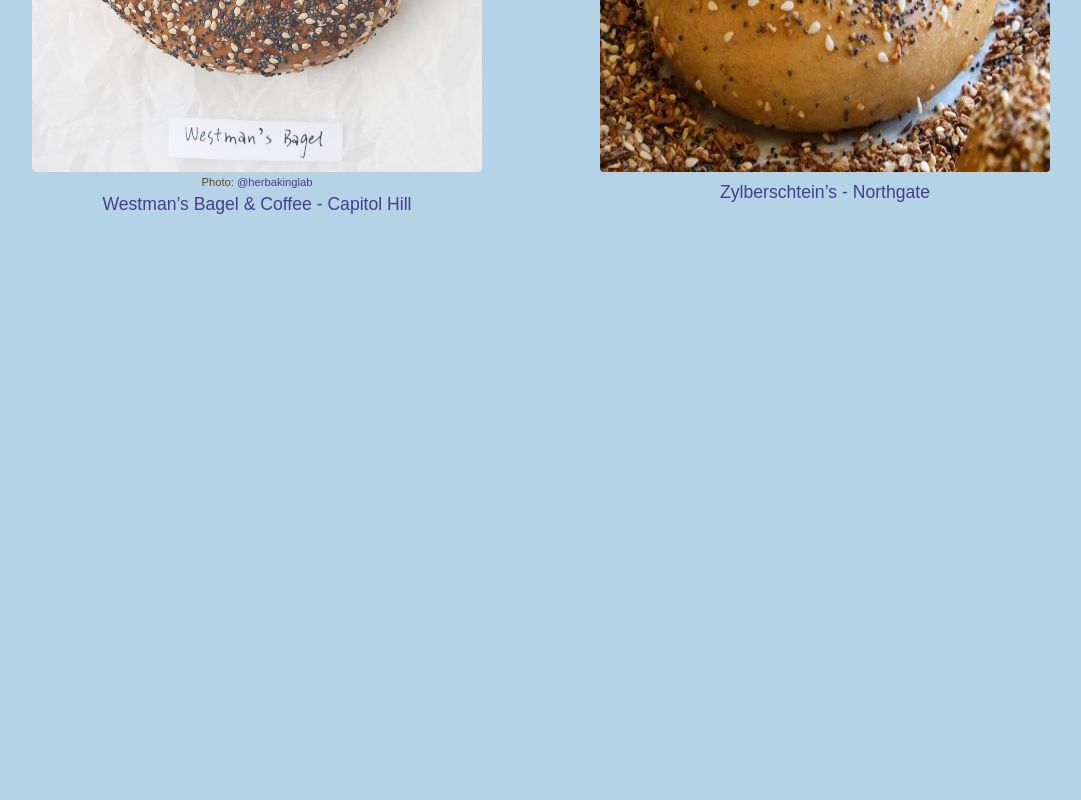
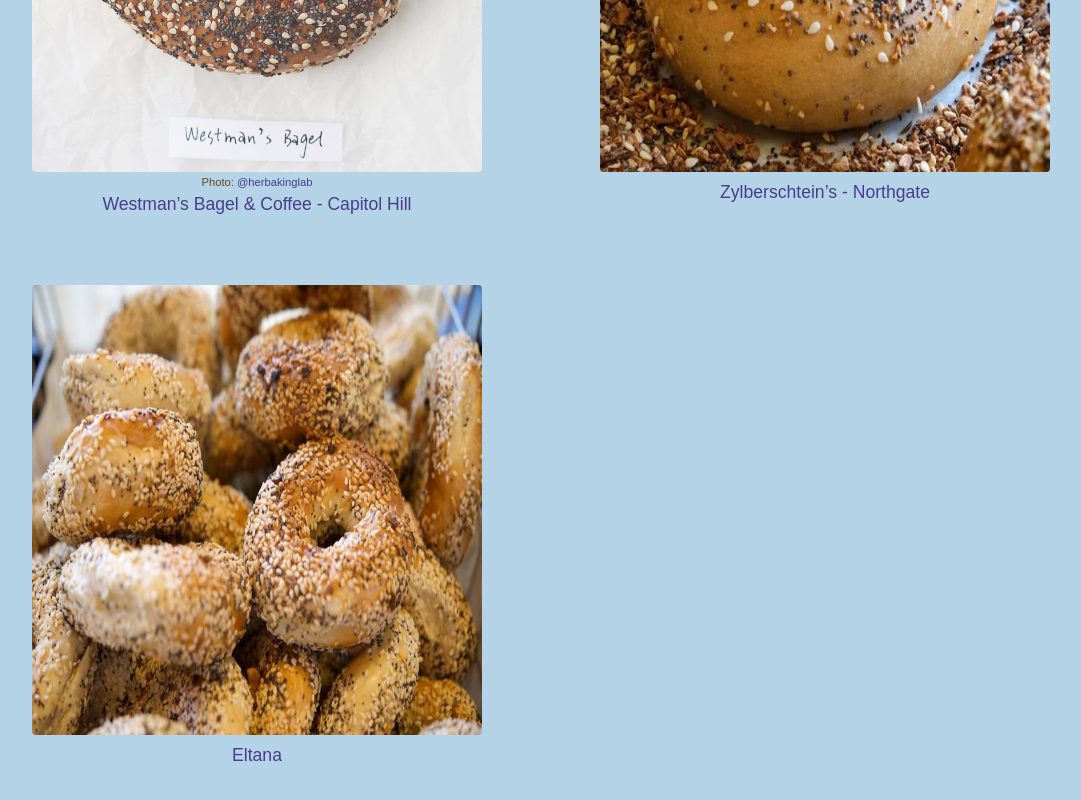
Before and after one commit to dylanbussone/bagel-quest, a Next.js app: page / in a window 1280 px wide. Shown: the part 4955-5755 px from the top of the page, without its empty margins (99-1180 px from the left). Before the commit the page ends 5240 px from the top, so only its background shows below. Built offline with nearby package versions, Linux system fonts and the light colour scheme; a web font is replaced by a local one.

Commit message:
Add eltana

```diff
--- a/components/bakeries.js
+++ b/components/bakeries.js
@@ -81,6 +81,11 @@ const bakeries = [
         url: 'https://www.zylberschtein.com/',
         image: '/zylberschteins.PNG',
     },
+    {
+        name: 'Eltana',
+        url: 'https://www.eltana.com/',
+        image: '/eltana.jpg',
+    },
 ];
 
 export default function Bakeries() {
```
Also changed, not shown: pages/payment.js (+4 -4 lines), public/eltana.jpg (added).
